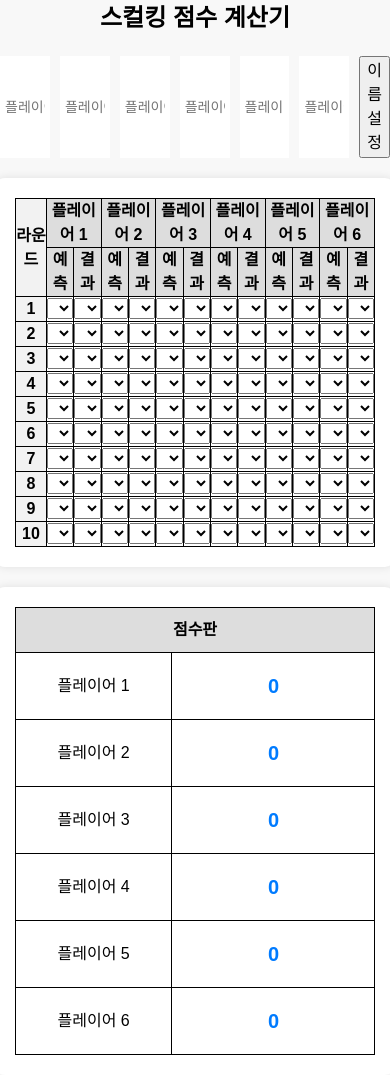
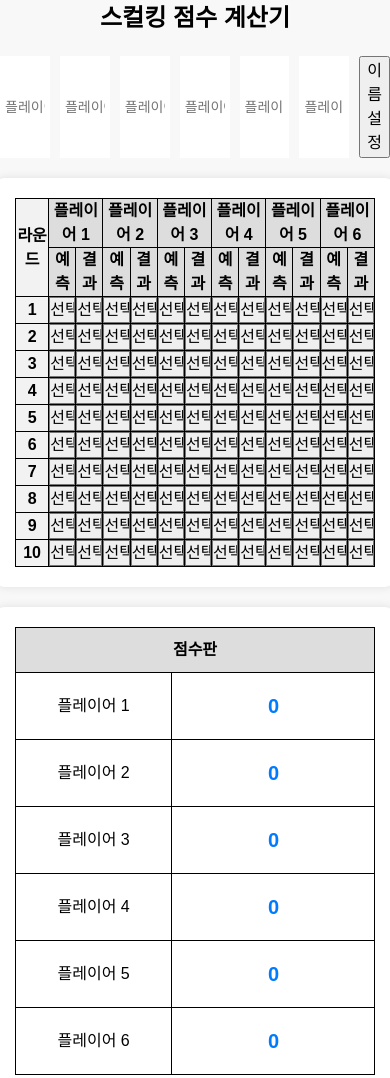
Before and after one commit to pado8/skrr, a plain HTML site: page index.html in a window 390 px wide. Drawn offline with Linux system fonts and the light colour scheme.

Commit message:
Add files via upload
모바일버전 select 기본 화살표 제거

```diff
--- a/index.html
+++ b/index.html
@@ -173,6 +173,7 @@
                 padding: 0px;
                 font-size: 16px;
                 text-align: center;
+                appearance: none;
             }
 
             .pc-input:not(.score-input) {
@@ -188,6 +189,7 @@
                 text-indent: 16px;
                 pointer-events: none;
             }
+
         }
 
         @media (min-width: 769px) {
@@ -399,7 +401,7 @@
             return `
             <input type="number" class="pc-input ${type}" data-name="${name}" data-round="${round}" min="0" max="${round}" oninput="updateScoresMB('${name}')">
             <select class="mobile-select ${type}" data-name="${name}" data-round="${round}" onchange="updateScoresMB('${name}')" onblur="updateScoresMB('${name}')">
-                ${['', 0, 1, 2, 3, 4, 5, 6, 7, 8, 9, 10].map(i => `<option value="${i}">${i}</option>`).join("")}
+                ${['선택', 0, 1, 2, 3, 4, 5, 6, 7, 8, 9, 10].map(i => `<option value="${i}">${i}</option>`).join("")}
             </select>
         `;
         }
```
